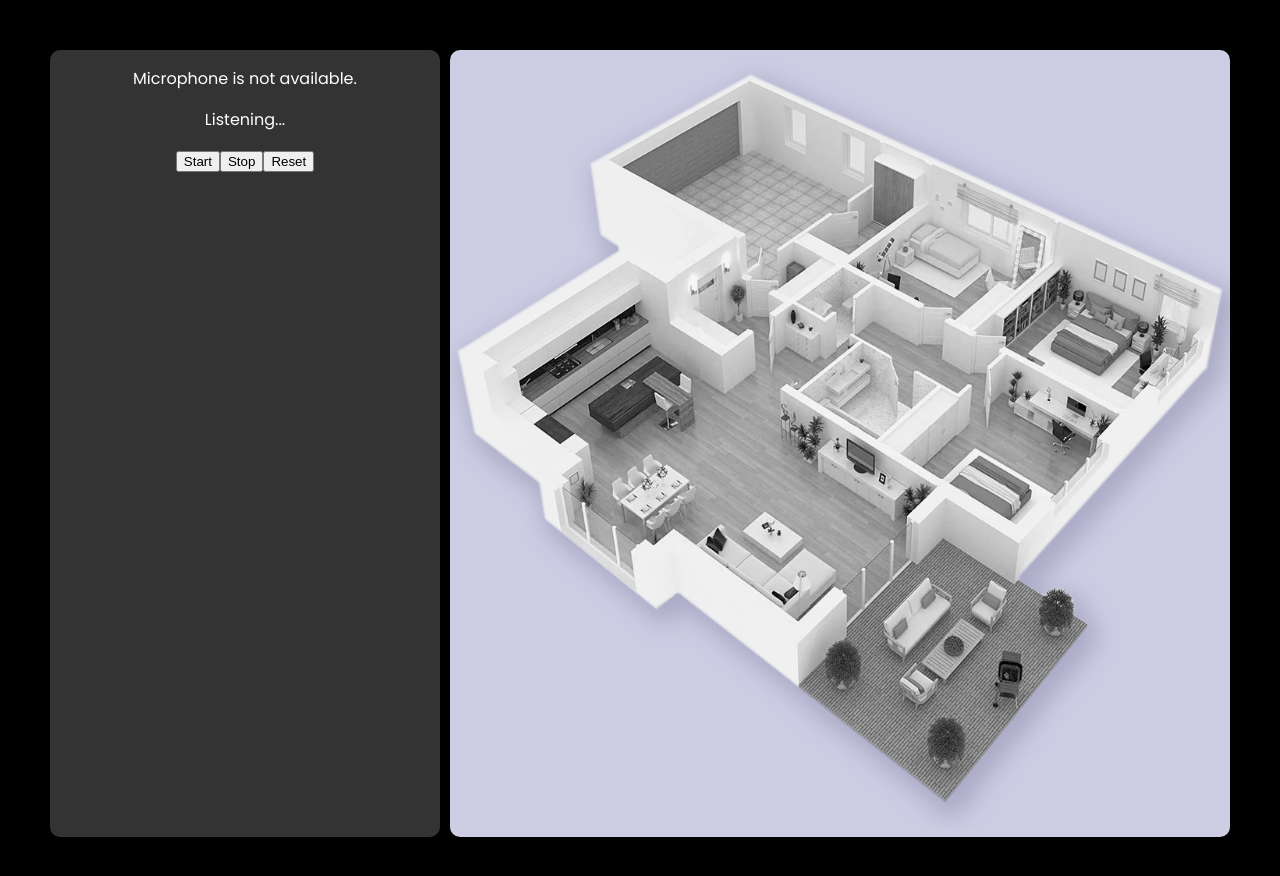
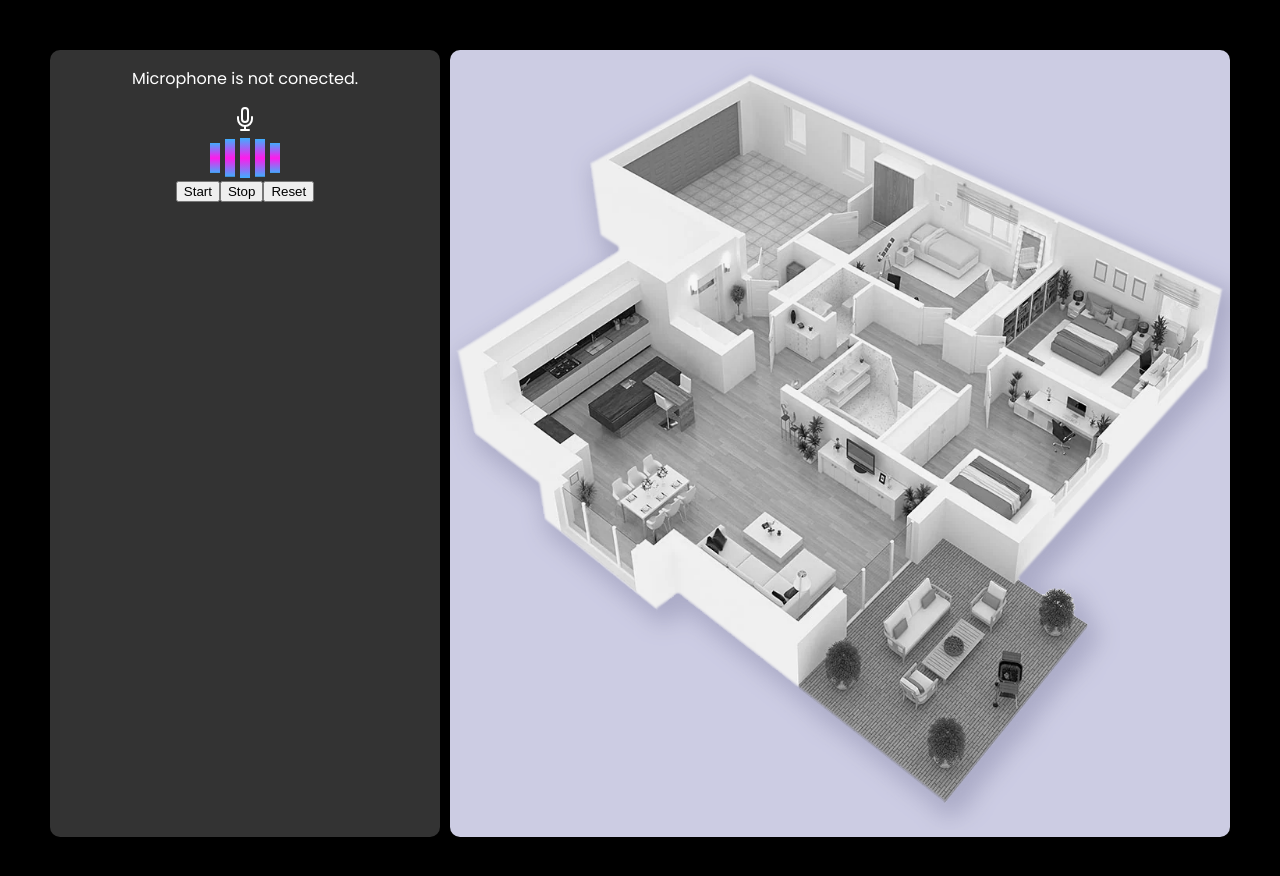
Before and after one commit to Alejotavo/speech-recognition, a React (Vite) app: page / in a window 1280 px wide. Both pictures are taken after a click on the button "Start". Shown: the top 876 px of the page. Built offline with nearby package versions, Linux system fonts and the light colour scheme; no server answers.

Commit message:
add mic icons

```diff
--- /dev/null
+++ b/src/components/equalizer/equalizer.scss
@@ -0,0 +1,26 @@
+.equalizer {
+    display: flex;
+    justify-content: center;
+    gap: 5px;
+}
+
+.bar {
+    width: 10px;
+    height: 40px;
+    background: linear-gradient(to top, #3faeff, #ff1beb, #3faeff);
+    animation: bounce 1s infinite ease-in-out;
+    animation-delay: calc(0.1s * var(--i));
+}
+
+/* Genera el movimiento de las barras */
+@keyframes bounce {
+
+    0%,
+    100% {
+        transform: scaleY(0.3);
+    }
+
+    50% {
+        transform: scaleY(1);
+    }
+}
--- /dev/null
+++ b/src/components/equalizer/equalizer.tsx
@@ -0,0 +1,17 @@
+
+import './equalizer.scss'
+
+function Equalizer() {
+
+  return (
+    <div className="equalizer">
+       <div className="bar" style={{ "--i": 1 } as React.CSSProperties}></div>
+      <div className="bar" style={{ "--i": 2 } as React.CSSProperties}></div>
+      <div className="bar" style={{ "--i": 3 } as React.CSSProperties}></div>
+      <div className="bar" style={{ "--i": 4 } as React.CSSProperties}></div>
+      <div className="bar" style={{ "--i": 5 } as React.CSSProperties}></div>
+  </div>
+  )
+}
+
+export default Equalizer
--- a/src/components/speech.tsx
+++ b/src/components/speech.tsx
@@ -4,6 +4,10 @@ import Axonometric from "./axonometric/axonometric";
 import "./speetch.scss"
 import axios from "axios";
 import { postData } from "../services/service";
+
+import micOn from '/imgs/mic.svg';
+import micOff from '/imgs/mic-off.svg';
+import Equalizer from "./equalizer/equalizer";
 
 
 function Speech() {
@@ -108,14 +112,23 @@ useEffect(() => {
     <>
     <div className="row">
       <div className="column">
-        <p>{transcript}</p>
         {!browserSupportsSpeechRecognition && <p>Browser does not support speech recognition.</p>}
-        {!isMicrophoneAvailable && <p>Microphone is not available.</p>}
-        {isMicrophoneAvailable && <p>Microphone is available.</p>}
-        {listening ? <p>Listening...</p> : <p>Click "Start" to begin listening.</p>}
+        {!isMicrophoneAvailable && <p> Microphone is not conected.</p>}
+        {isMicrophoneAvailable && <p> Microphone is conected.</p>}
+        {listening ?
+          <>
+            <img src={micOn}/>
+            <Equalizer />
+          </> :
+          <>
+            <img src={micOff}/>
+            <p>Click "Start" to begin listening.</p>
+            </>
+        }
         <button onClick={startListening}>Start</button>
         <button onClick={SpeechRecognition.stopListening}>Stop</button>
         <button onClick={resetTranscript}>Reset</button>
+        <p>{transcript}</p>
       </div>
       <div className="column">
         <Axonometric
--- a/src/components/speetch.scss
+++ b/src/components/speetch.scss
@@ -1,4 +1,3 @@
-
 .row {
   display: grid;
   grid-template-columns: 1fr 2fr;
@@ -15,12 +14,10 @@
 
   .column:first-child {
     background-color: #333;
-      color:white;
+    color: white;
     border-radius: 10px;
   }
 }
-
-
 
 @media (max-width: 768px) {
   .row {
```
Also changed, not shown: public/imgs/mic-off.svg (added), public/imgs/mic.svg (added). Lines whose indentation alone changed are shown as unchanged.
